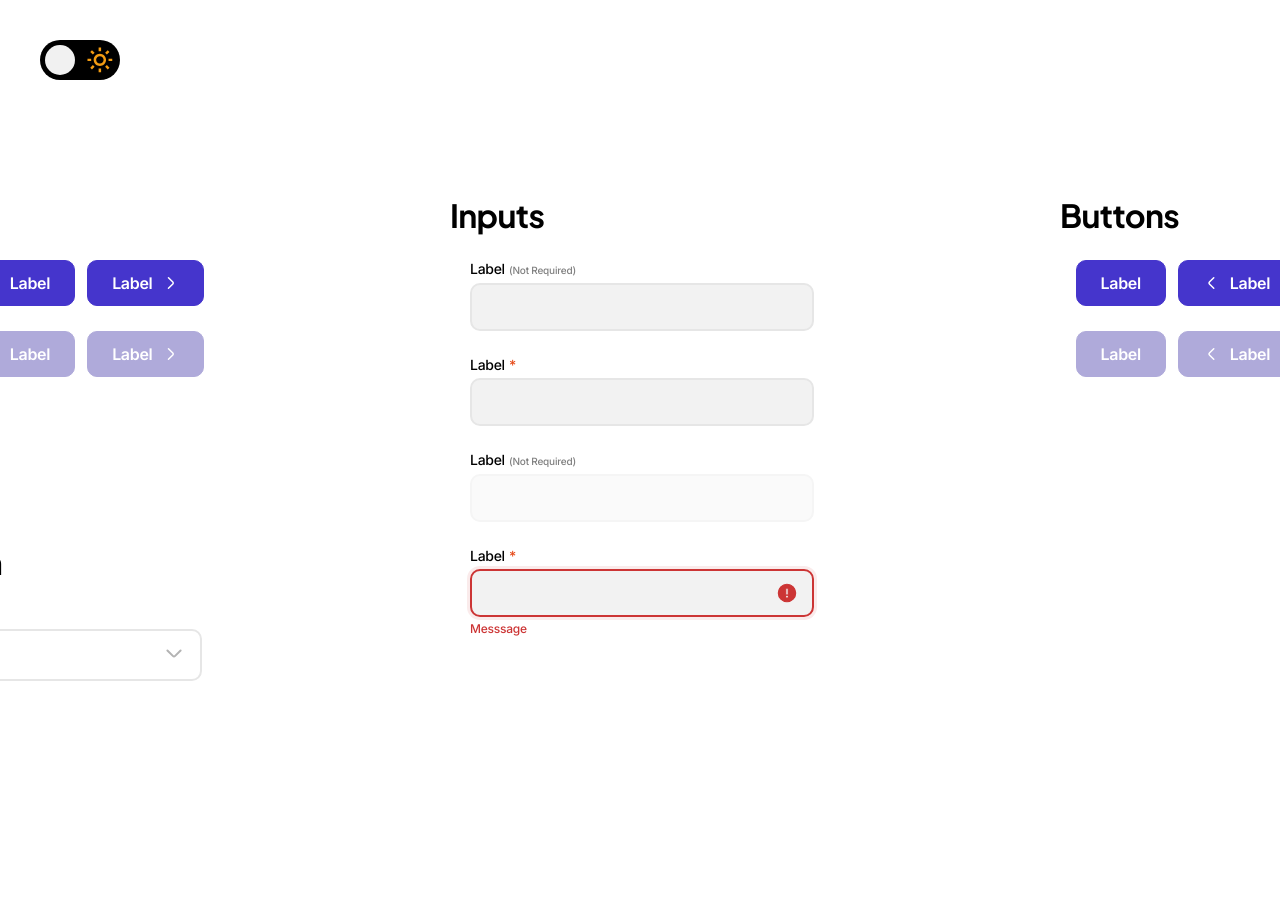
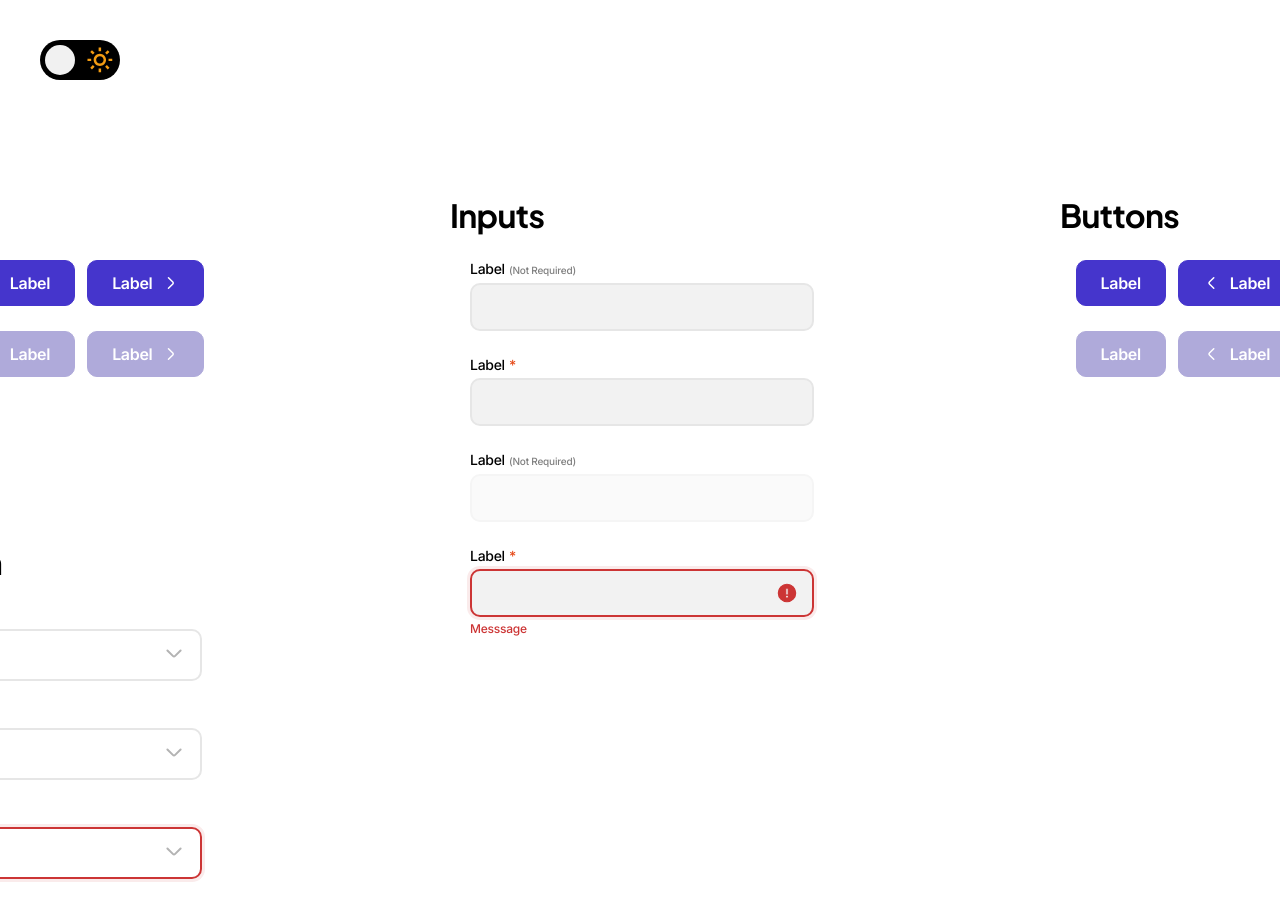
Before and after one commit to NikitaFirsov513/TrainingTasks, a React (Create React App) app in the folder custom-components/: page / in a window 1280 px wide. Shown: the top 920 px of the page. Built offline with nearby package versions, Linux system fonts and the light colour scheme.

Commit message:
add select component

```diff
--- /dev/null
+++ b/custom-components/src/components/Dropdowns/Dropdown.tsx
@@ -0,0 +1,59 @@
+import { Dispatch } from "react";
+
+type TDropdownProps = {
+    id: string;
+    label: string;
+    isRequired: boolean;
+    list: string[];
+    activeElement: string;
+    setActiveElement: Dispatch<string>;
+    isError: boolean;
+    errorMassage: string;
+}
+
+
+export const Dropdown = ({ id, label, isRequired, list, activeElement, setActiveElement, isError, errorMassage }: TDropdownProps) => {
+
+
+    const handleClick = (id: string) => {
+        console.log('handleClick')
+        document.getElementById(id)?.classList.toggle('dropdown__list--active')
+    }
+
+
+    const changeSelect = (name: string, id: string) => {
+        console.log('changeSelect')
+        setActiveElement(name);
+        handleClick(id);
+    }
+
+    return (<div className={'dropdown ' + (isError && 'dropdown--err')}>
+        <div onClick={e => handleClick(id)} className="dropdown__container" >
+            <label htmlFor="">
+                {label}
+                {isRequired ? (
+                    <span className="dropdown__required">*</span>
+                ) : (
+                    <span className="dropdown__not-required">(Not Required)</span>
+                )}
+            </label>
+            <div className="dropdown__element">
+                <input type="text" readOnly value={activeElement} />
+                <span>
+                    <svg width="20" height="20" viewBox="0 0 20 20" fill="none" xmlns="http://www.w3.org/2000/svg">
+                        <path d="M16.6 7.45834L11.1667 12.8917C10.525 13.5333 9.47503 13.5333 8.83336 12.8917L3.40002 7.45834" stroke="#B3B3B3" strokeWidth="2" strokeMiterlimit="10" strokeLinecap="round" strokeLinejoin="round" />
+                    </svg>
+                </span>
+            </div>
+        </div>
+        <div id={id} className="dropdown__list">
+            {list.map((elem, index) => (
+                <div onClick={e => { changeSelect(elem, id) }} key={elem + index} className="dropdown__list-element ">
+                    {elem}
+                </div>))}
+        </div>
+        <div className='dropdown__err'>
+            {errorMassage}
+        </div>
+    </div >);
+}
--- a/custom-components/src/components/Dropdowns/Dropdowns.scss
+++ b/custom-components/src/components/Dropdowns/Dropdowns.scss
@@ -13,6 +13,11 @@
 .dropdown {
     display: flex;
     margin-left: 20px;
+    flex-direction: column;
+    gap: 4px;
+    &__err {
+        display: none;
+    }
     &__container {
         display: flex;
         flex-direction: column;
@@ -124,3 +129,23 @@
         }
     }
 }
+.dropdown--err {
+    .dropdown__err {
+        display: flex;
+
+        font-family: "Inter";
+        font-style: normal;
+        font-weight: 500;
+        font-size: 12px;
+        line-height: 16px;
+        /* identical to box height, or 133% */
+
+        letter-spacing: -0.02em;
+
+        color: #cc3535;
+    }
+    .dropdown__element {
+        box-shadow: 0px 0px 0px 3px #faebeb;
+        border-color: #cc3535;
+    }
+}
--- a/custom-components/src/components/Dropdowns/Dropdowns.tsx
+++ b/custom-components/src/components/Dropdowns/Dropdowns.tsx
@@ -1,4 +1,5 @@
 import { useState } from 'react';
+import { Dropdown } from './Dropdown';
 import './Dropdowns.scss'
 //
 
@@ -17,19 +18,53 @@ export const Dropdowns = () => {
 
 
     const handleClick = (id: string) => {
+        console.log('handleClick')
         document.getElementById(id)?.classList.toggle('dropdown__list--active')
     }
 
 
-    const changeSelect = (name: string) => {
+    const changeSelect = (name: string, id: string) => {
+        console.log('changeSelect')
         setSelect(name);
+        handleClick(id);
     }
 
     return (
-        <div className="dropdowns">
+        <div className="dropdowns ">
             <h1>Dropdown</h1>
-            <div onMouseLeave={e => handleClick('one')}  onClick={e => handleClick('one')} className='dropdown'>
-                <div className="dropdown__container">
+            <Dropdown
+                id='select-one'
+                label='label'
+                isRequired={false}
+                list={list}
+                activeElement={select}
+                setActiveElement={setSelect}
+                isError={false}
+                errorMassage={'errorMassage'} />
+            <Dropdown
+                id='select-two'
+                label='label'
+                isRequired={true}
+                list={list}
+                activeElement={select}
+                setActiveElement={setSelect}
+                isError={false}
+                errorMassage={'errorMassage'} />
+            <Dropdown
+                id='select-three'
+                label='label'
+                isRequired={false}
+                list={list}
+                activeElement={select}
+                setActiveElement={setSelect}
+                isError={true}
+                errorMassage={'error-massage'} />
+        </div>)
+}
+
+/*
+<div className='dropdown dropdown--err'>
+                <div onClick={e => handleClick('one')} className="dropdown__container">
                     <label htmlFor="">
                         Label
                         <span className="dropdown__required">*</span>
@@ -46,14 +81,24 @@ export const Dropdowns = () => {
                 </div>
                 <div id='one' className="dropdown__list">
                     {list.map((elem, index) => (
-                        <div onClick={e => { changeSelect(elem) }} key={elem + index} className="dropdown__list-element ">
+                        <div onClick={e => { changeSelect(elem, 'one') }} key={elem + index} className="dropdown__list-element ">
                             {elem}
                         </div>))}
+                </div>
+                <div className='dropdown__err'>
+
+                    Error
+
                 </div>
             </div>
 
 
 
 
-        </div>)
-}
+
+
+
+
+
+
+*/
```
